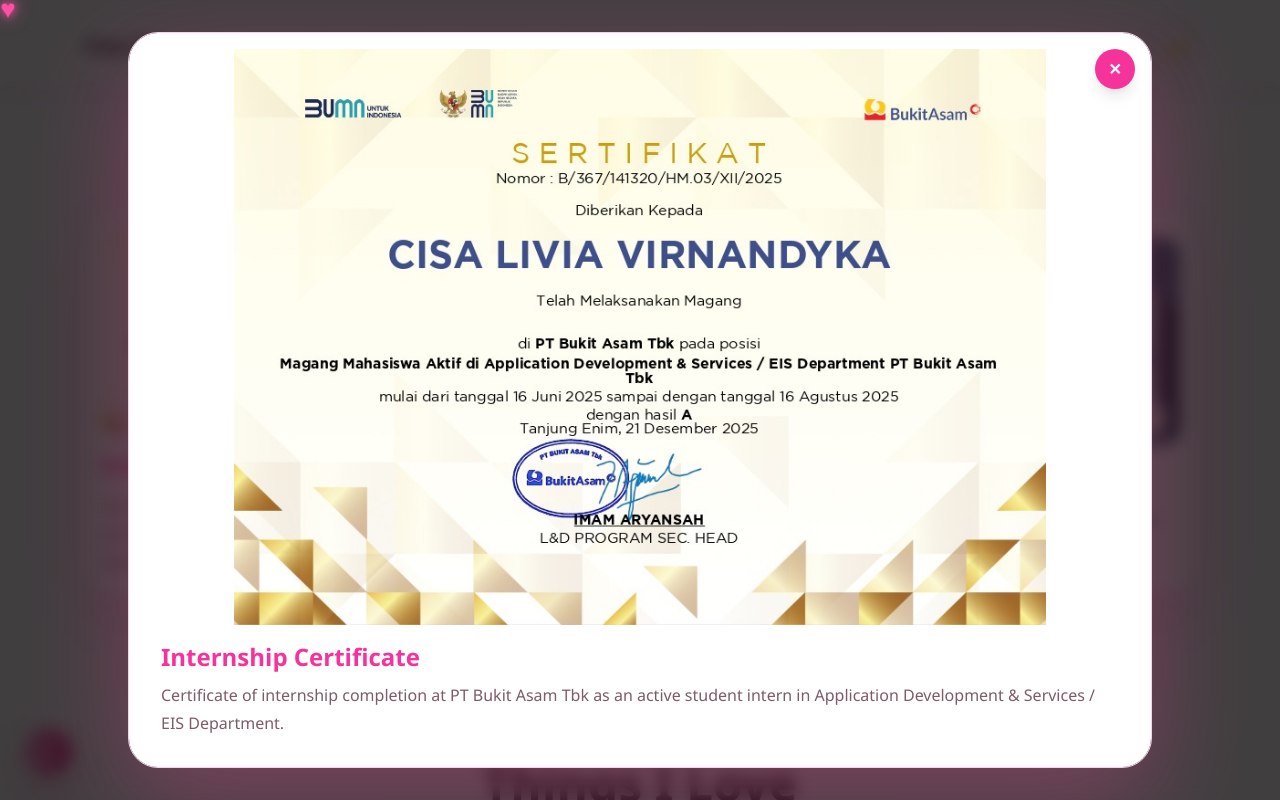
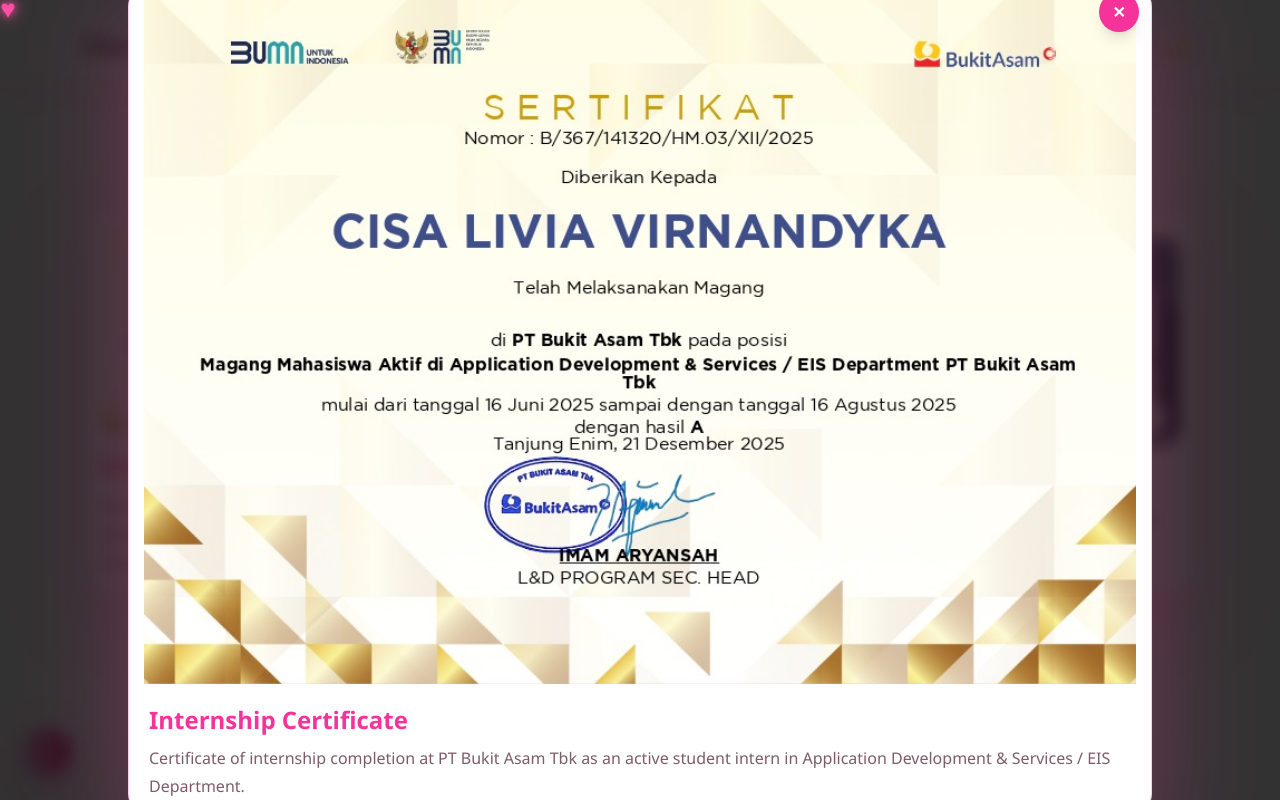
Before and after one commit to cyizzievielle/portofolio-cisa, a React (Vite) app: page / in a window 1280 px wide. Both pictures are taken after a click on the button 356 px from the left and 4439 px from the top of the page. Shown: the part 4039-4839 px from the top of the page. Built offline with nearby package versions, Linux system fonts and the light colour scheme.

Commit message:
update portfolio

```diff
--- a/src/App.tsx
+++ b/src/App.tsx
@@ -818,19 +818,20 @@ const certificates = [
       </main>
 {selectedCert && (
   <div
-    onPointerDown={() => setSelectedCert(null)}
-    className="fixed inset-0 z-[9999] flex cursor-pointer items-center justify-center bg-black/75 px-4 backdrop-blur-sm"
+    onClick={() => setSelectedCert(null)}
+    className="fixed inset-0 z-[9999] flex items-center justify-center bg-black/80 p-3 backdrop-blur-sm"
   >
     <div
-      className={`relative max-h-[92vh] w-full max-w-5xl overflow-auto rounded-[30px] border p-4 shadow-[0_30px_100px_rgba(236,72,153,0.35)] ${
+      className={`relative w-full max-w-5xl overflow-hidden rounded-[28px] border shadow-[0_30px_100px_rgba(236,72,153,0.35)] ${
         dark
           ? "border-pink-300/20 bg-[#1a0b12]"
           : "border-pink-200 bg-white"
       }`}
     >
       <button
+        type="button"
         onClick={() => setSelectedCert(null)}
-        className="absolute right-4 top-4 z-10 grid h-10 w-10 place-items-center rounded-full bg-pink-500 font-bold text-white shadow-lg"
+        className="absolute right-3 top-3 z-20 grid h-10 w-10 place-items-center rounded-full bg-pink-500 font-bold text-white shadow-lg"
       >
         ✕
       </button>
@@ -838,10 +839,10 @@ const certificates = [
       <img
         src={selectedCert.image}
         alt={selectedCert.title}
-        className="max-h-[72vh] w-full rounded-2xl object-contain"
+        className="h-auto max-h-[88vh] w-full object-contain"
       />
 
-      <div className="p-4">
+      <div className="hidden p-5 sm:block">
         <h3 className="text-2xl font-extrabold text-pink-500">
           {selectedCert.title}
         </h3>
```
